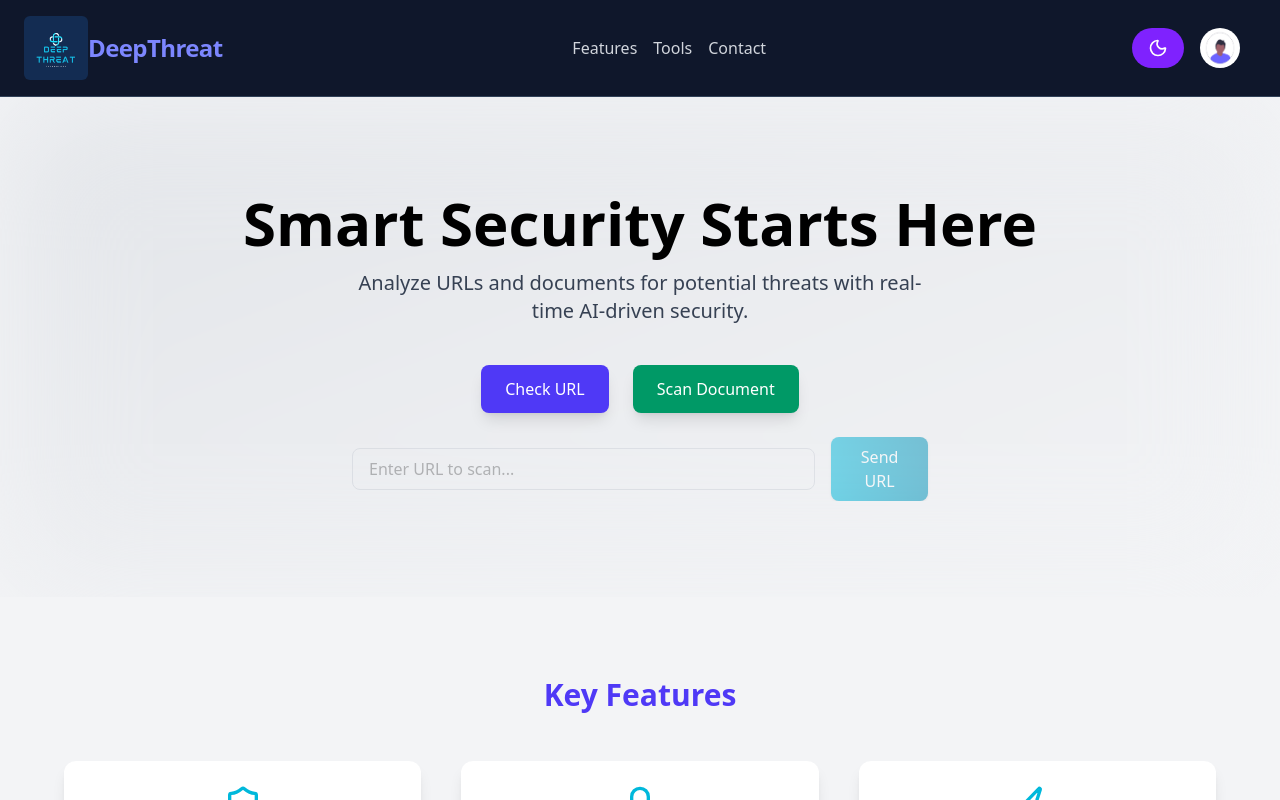
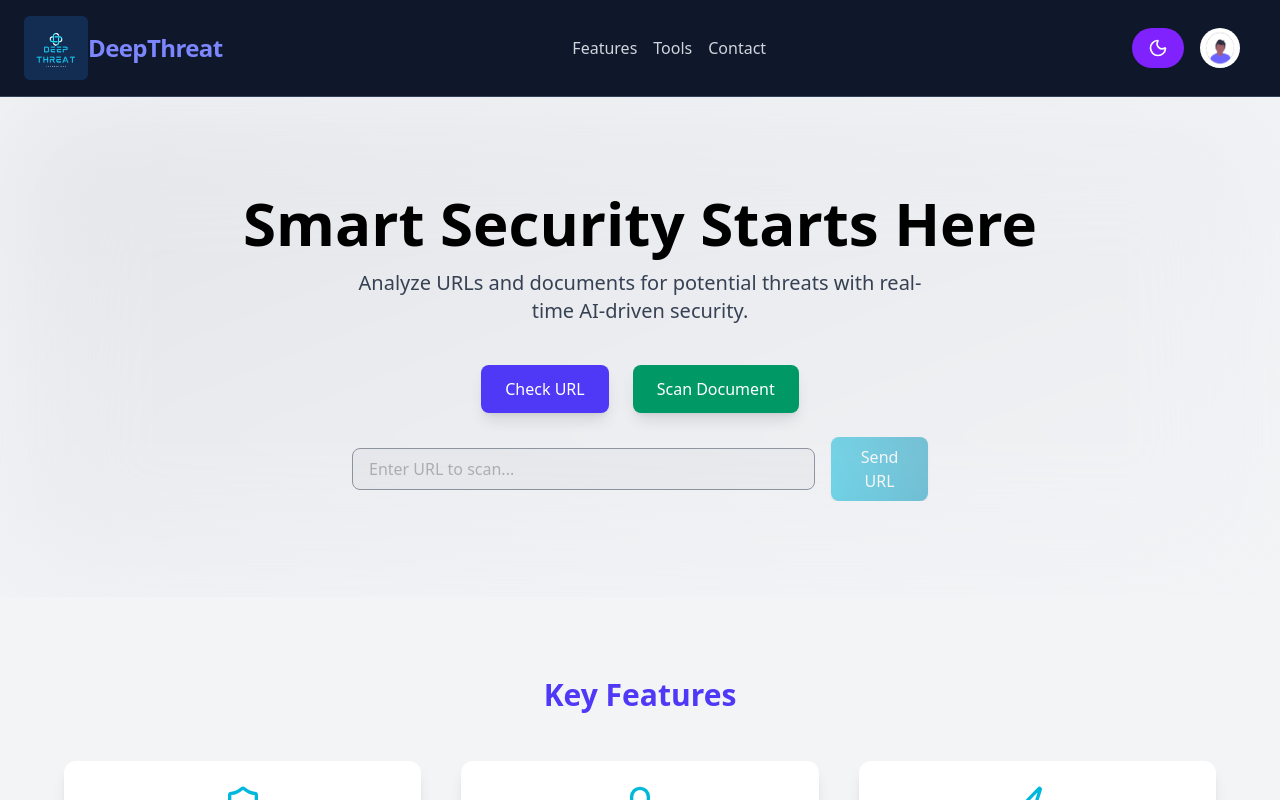
Before and after one commit to PralayeshMukherjee/DeepThreat, a React (Vite) app in the folder Frontend/: page /mainlayout in a window 1280 px wide. Both pictures are taken after a click on the button "Check URL". Shown: the top 800 px of the page. Built offline with nearby package versions, Linux system fonts and the light colour scheme.

Commit message:
add the smooth uI

```diff
--- a/Frontend/src/Pages/MainHome.jsx
+++ b/Frontend/src/Pages/MainHome.jsx
@@ -112,7 +112,7 @@ const MainHome = () => {
                 value={url}
                 onChange={(e) => setUrl(e.target.value)}
                 placeholder="Enter URL to scan..."
-                className="w-full px-4 py-2 rounded-lg border border-gray-300 dark:border-slate-600 focus:outline-none focus:ring-2 focus:ring-indigo-500 dark:bg-slate-700 dark:text-white transition-all"
+                className="w-full px-4 py-2 rounded-lg border bg-gray-200 hover:border-gray-500 hover:border-2 border-gray-700 dark:border-slate-600 focus:outline-none focus:ring-2 focus:ring-indigo-500 dark:bg-slate-900 dark:text-white transition-all"
               />
               <button
                 type="button"
```
